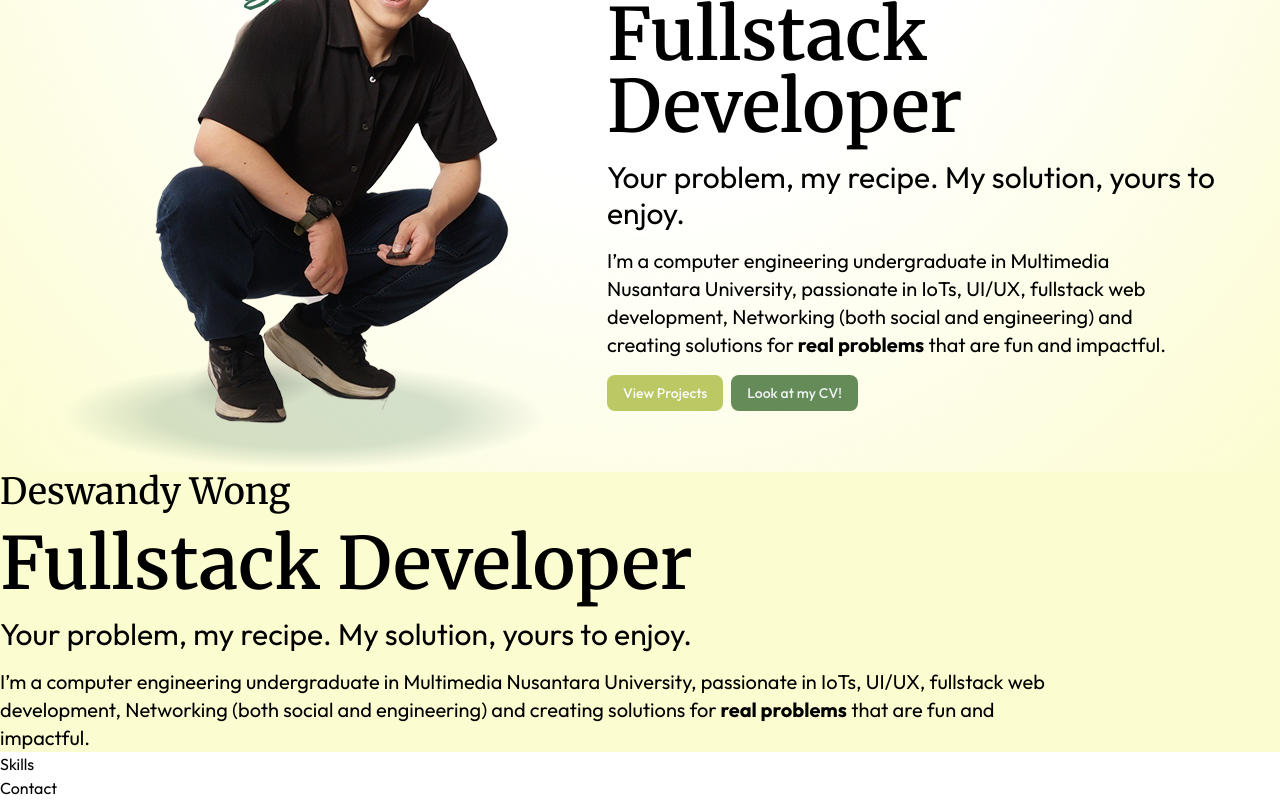
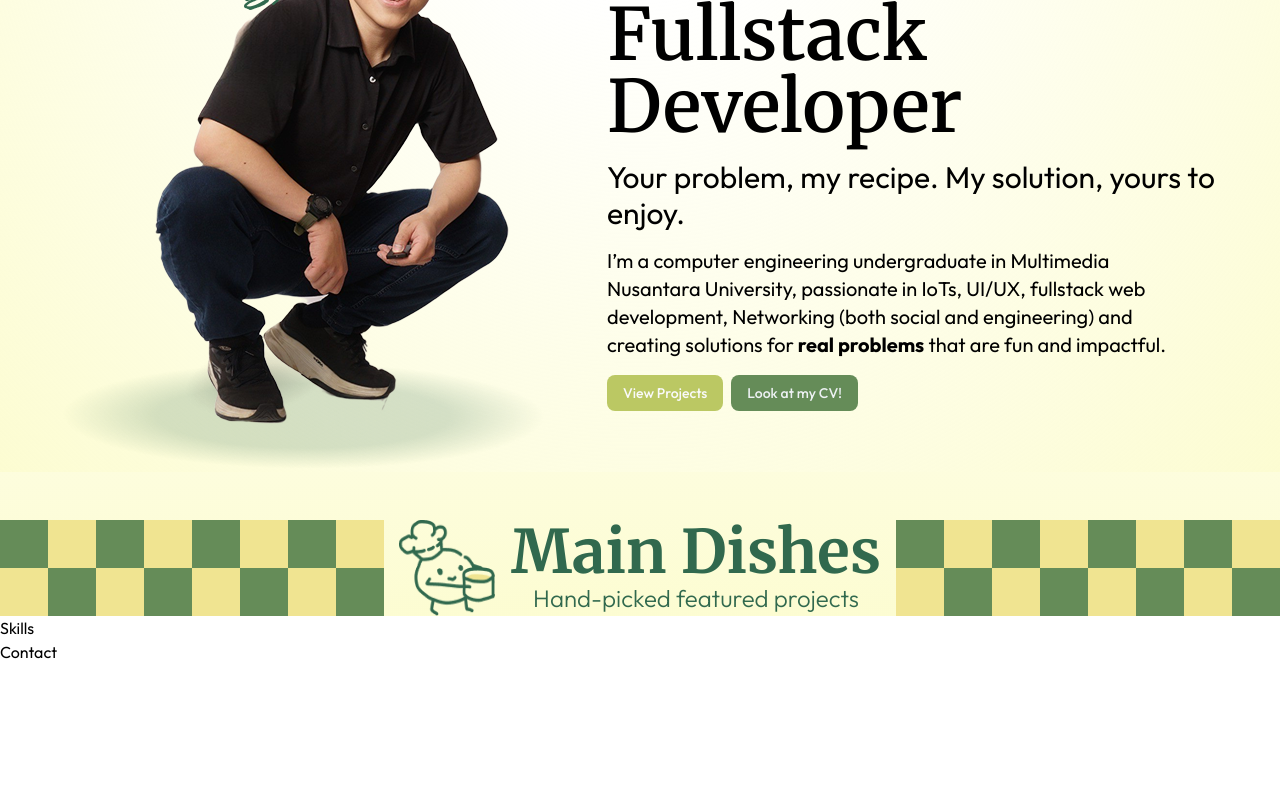
Before and after one commit to Deswandy/portfolio, a React (Vite) app: page / in a window 1280 px wide. Shown: the part 881-1681 px from the top of the page. After the commit the page ends 1545 px from the top, so only its background shows below. Built offline with nearby package versions, Linux system fonts and the light colour scheme.

Commit message:
feat: project header

```diff
--- a/src/components/Profile.tsx
+++ b/src/components/Profile.tsx
@@ -4,7 +4,7 @@ import { Button } from "./ui/button";
 
 const Profile = () => {
   return (
-    <section className="relative" style={{"background": "radial-gradient(ellipse at top, #ffffff 0%, #ffffff 40%, rgba(241, 241, 28, 0.2)) 70%"}}>
+    <section className="relative" style={{"background": "radial-gradient(ellipse at top, #ffffff 20%, rgba(241, 241, 28, 0.2)) 70%"}}>
       <img src={tiles} className="w-full" />
       <div className="flex flex-row items-center gap-12">
         <img src={me} className="-mt-24 ml-12" />
--- a/src/components/Projects.tsx
+++ b/src/components/Projects.tsx
@@ -1,20 +1,19 @@
+import tiles from "@/assets/images/half-tiles.png";
+import swork from "@/assets/images/swork-dish.png"
+
 const Projects = () => {
   return (
-    <section className="w-full bg-[#f1f11c]/20">
-      <div className="flex flex-row items-center gap-12">
-        <div className="flex flex-col gap-4">
-          <h1 className="text-4xl font-serif font-medium">Deswandy Wong</h1>
-          <h1 className="text-7xl font-serif font-semibold">Fullstack Developer</h1>
-          <h2 className="text-3xl">
-            Your problem, my recipe. My solution, yours to enjoy.
-          </h2>
-          <p className="text-xl text-wrap w-10/12">
-            I’m a computer engineering undergraduate in Multimedia Nusantara
-            University, passionate in IoTs, UI/UX, fullstack web development,
-            Networking (both social and engineering) and creating solutions for
-            <b> real problems</b> that are fun and impactful.
-          </p>
+    <section className="w-full bg-[linear-gradient(to_bottom,rgba(241,241,28,0.15),rgba(241,241,28,0.20))]">
+      <div className="flex flex-row justify-between pt-12">
+        <img src={tiles} className="w-[30%]" />
+        <div className="flex flex-row gap-4 items-center justify-between">
+          <img src={swork} className="size-24"/>
+          <div className="text-center text-accent">
+            <h1 className="text-6xl font-bold font-serif">Main Dishes</h1>
+            <h1 className="text-2xl font-light ">Hand-picked featured projects</h1>
+          </div>
         </div>
+        <img src={tiles} className="w-[30%]" />
       </div>
     </section>
   );
```
Also changed, not shown: src/assets/images/half-tiles.png (added), src/assets/images/swork-dish.png (added).
